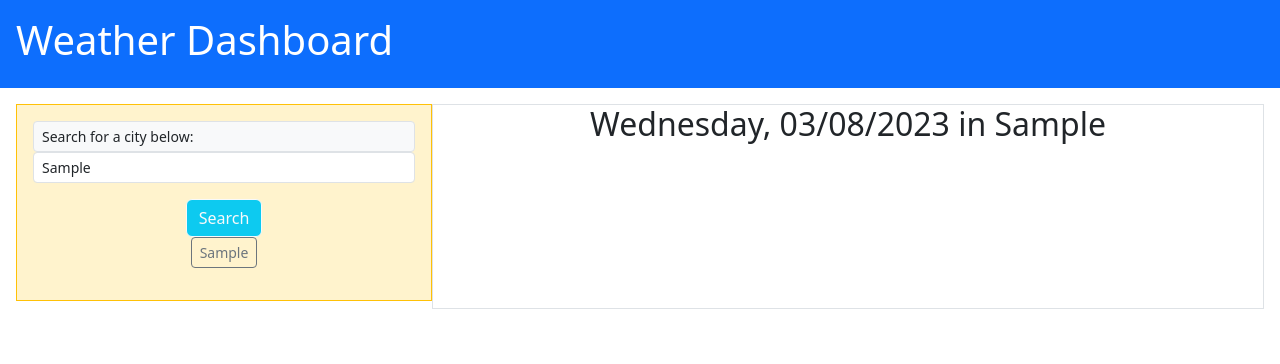
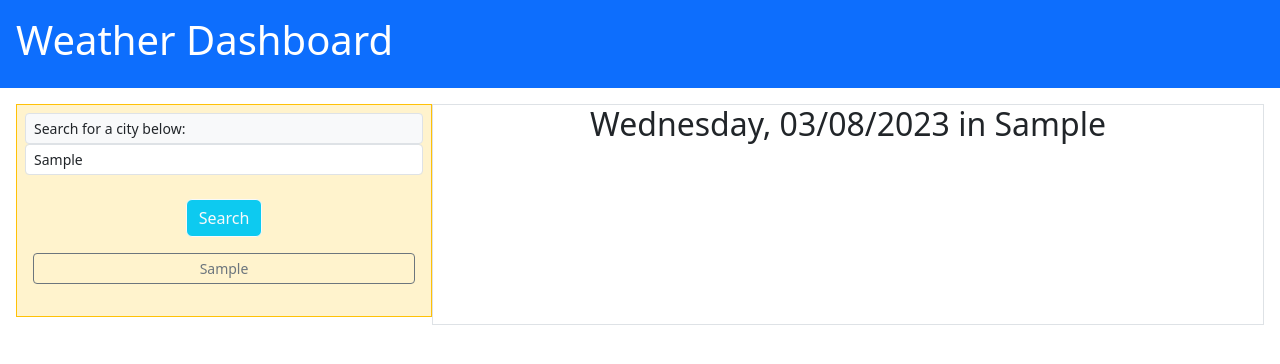
Before and after one commit to victoriamcn/Weather-Dashboard, a plain HTML site: page index.html in a window 1280 px wide. Both pictures are taken after typing "Sample" into the empty fields and a click on the button "Search". Drawn offline with nearby package versions, Linux system fonts and the light colour scheme; no server answers.

Commit message:
added spacing between the buttons

```diff
--- a/assets/css/style.css
+++ b/assets/css/style.css
@@ -1,64 +1,2 @@
-/* COLOR PALETTE */
-:root {
-    --submitbtn: #e4d9ac;
-    --historybtn: #5484ac;
-    --leftside: #226ba3;
-    --cards: #84d4fc;
-    --header: #226ba3;
-    --dark: #131e24;
-    --light: #FAF9F6;
-}
-
-/* BODY */
-
-body {
-    font-size: medium;
-    color: dark;
-    background-color: var(--light);
-}
-
-/* HEADER */
-header {
-    background-color: var(--header);
-    color: var(--light);
-}
-
-/* LEFT SIDE */
-.leftside {
-    padding: ;
-    background-color: var(--leftside);
-}
-
-li {
-    list-style-type: none;
-}
-
-/* BUTTONS */
-
-button {
-    margin: 5px;
-}
-
-button.search {
-    background-color: var(--submitbtn);
-}
-
-button#historybtn {
-    width: 75%;
-    background-color: var(--historybtn);
-    color: var(--light);
-}
-
-/* CURRENT DAY */
-
-div
-
-/* CARDS */
-.card {
-    width: 16%;
-    background-color: var(--cards);
-    border: var(--dark);
-}
-
 /* */
 /* */
--- a/assets/js/script.js
+++ b/assets/js/script.js
@@ -139,7 +139,7 @@ function displayCity() {
         localStorage.setItem('searchedCity', JSON.stringify(storedData));
 
         for (let i = 0; i < storedData.length; i++) {
-            containerEl.append(`<div><button type="button" class="col btn btn-outline-secondary btn-sm historybtn">${storedData[i]}</button></div>`);
+            containerEl.append(`<div class="p-2"><button type="button" class="col w-100 btn btn-outline-secondary btn-sm historybtn">${storedData[i]}</button></div>`);
         }
     }
     createSearchHistory();
--- a/index.html
+++ b/index.html
@@ -27,13 +27,13 @@
             <!--FIRST ROW-->
             <div class="first row">
                 <!--SEARCH CITY ON LEFT SIDE-->
-                <div class="col-sm-4 p-3 mb-2 bg-warning-subtle text-emphasis-warning border border-warning ">
+                <div class="col-4 p-2 mb-2 bg-warning-subtle text-emphasis-warning border border-warning">
                     <div id="searcharea" class="input-group-sm mb-3">
                         <span id="inputGroup-sizing-sm" class="input-group-text">Search for a city below:</span>
                         <input type="text" id="search" class="form-control" aria-label="With textarea"
                             aria-describedby="inputGroup-sizing-sm" placeholder="Reno, Chicago, Fargo..." />
                     </div>
-                    <div>
+                    <div class="p-2">
                         <button id="searchbtn" type="button"
                             class="btn btn-info btn-outline-light search">Search</button>
                     </div>
```
